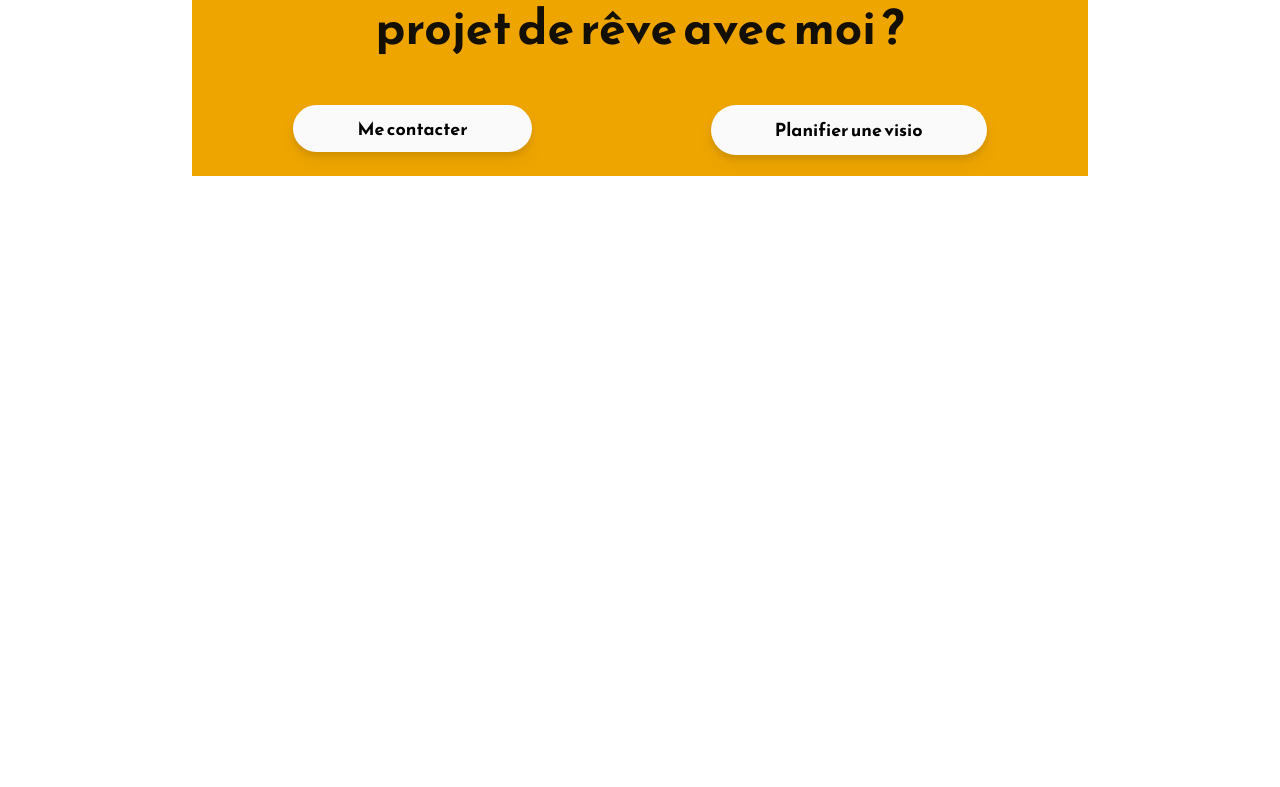
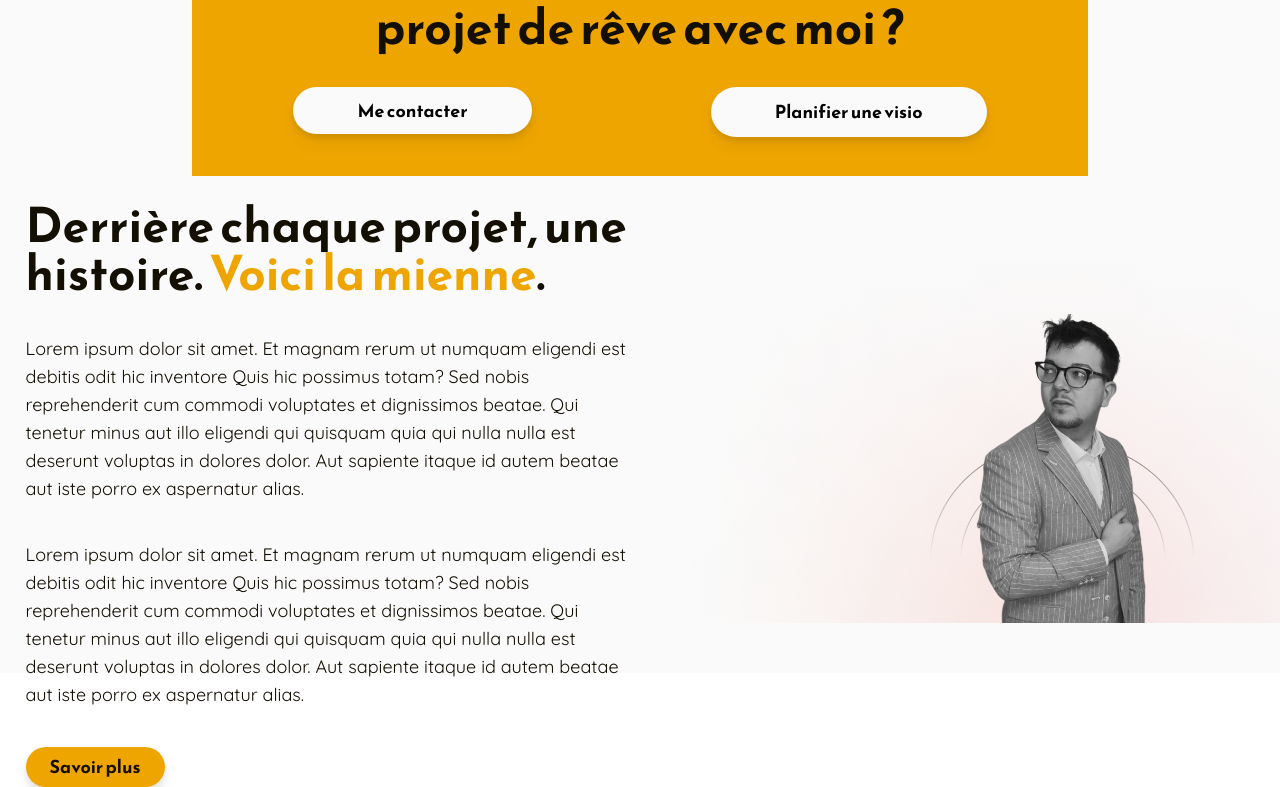
Before and after one commit to Marwin-Rdgs/PP-002-Portfolio2025, a Nuxt app: page / in a window 1280 px wide. Shown: the part 1010-1797 px from the top of the page. Before the commit the page ends 1186 px from the top, so only its background shows below. Built offline with nearby package versions, Linux system fonts and the light colour scheme.

Commit message:
feat:AddBioSection-NeedEditImg

```diff
--- a/pages/index.vue
+++ b/pages/index.vue
@@ -24,13 +24,21 @@
 
     <section class="absolute bg-primary-color w-[70%] phone:h-[164px] desktop:h-[256px] right-[15%] phone:-mt-[8%] desktop:-mt-[2%] z-10">
           <h2 class="text-dark-color font-Primary text-center font-bold phone:text-base desktop:text-5xl w-[80%] mx-auto mt-[4%]">Vous souhaitez réaliser votre projet de rêve avec moi ?</h2>
-          <div class="desktop:flex phone:grid justify-center gap-[20%] mt-[6%]">
+          <div class="desktop:flex phone:grid justify-center gap-[20%] mt-[4%]">
             <RouterLink to="/contact"><button class="bg-light-color rounded-full desktop:px-[64px] phone:px-[10px] phone:text-sm desktop:text-lg py-[4%] text-center font-Primary font-bold drop-shadow-lg hover:scale-110 hover:-translate-y-2 hover:shadow-secondary-color hover:shadow-lg transition-all ease-in-out">Me contacter</button></RouterLink>
             <RouterLink to="/contact"><button class="bg-light-color rounded-full desktop:px-[64px] phone:px-[10px] phone:text-sm desktop:text-lg py-[4%] text-center font-Primary font-bold drop-shadow-lg hover:scale-110 hover:-translate-y-2 hover:shadow-secondary-color hover:shadow-lg transition-all ease-in-out">Planifier une visio</button></RouterLink>
           </div>
     </section>
 
-    <section>
+    <section class="grid desktop:grid-cols-2 phone:mt-[60%] desktop:mt-[20%]">
+      <div class="grid gap-[8%] ml-[4%]">
+        <h3 class="font-Primary font-bold text-dark-color phone:text-2xl desktop:text-5xl">Derrière chaque projet, une histoire. <span class="text-primary-color">Voici la mienne</span>.</h3>
+        <p class="font-Secondary text-dark-color desktop:text-lg phone:text-sm">Lorem ipsum dolor sit amet. Et magnam rerum ut numquam eligendi est debitis odit hic inventore Quis hic possimus totam? Sed nobis reprehenderit cum commodi voluptates et dignissimos beatae. Qui tenetur minus aut illo eligendi qui quisquam quia qui nulla nulla est deserunt voluptas in dolores dolor. Aut sapiente itaque id autem beatae aut iste porro ex aspernatur alias.</p>
+        <p class="font-Secondary text-dark-color desktop:text-lg phone:text-sm">Lorem ipsum dolor sit amet. Et magnam rerum ut numquam eligendi est debitis odit hic inventore Quis hic possimus totam? Sed nobis reprehenderit cum commodi voluptates et dignissimos beatae. Qui tenetur minus aut illo eligendi qui quisquam quia qui nulla nulla est deserunt voluptas in dolores dolor. Aut sapiente itaque id autem beatae aut iste porro ex aspernatur alias.</p>
+        <RouterLink to="/about"><button class="bg-primary-color text-dark-color rounded-full desktop:px-[24px] phone:px-[10px] phone:text-sm desktop:text-lg py-[1%] text-center font-Primary font-bold drop-shadow-lg hover:scale-110 hover:translate-x-6 hover:shadow-secondary-color hover:shadow-lg transition-all ease-in-out">Savoir plus</button></RouterLink>
+      </div>
+
+      <img src="/imgs/Marwin/Marwin-IndexBio.png" alt="">
 
     </section>
 
```
Also changed, not shown: public/imgs/Marwin/Marwin-IndexBio.png (added).
